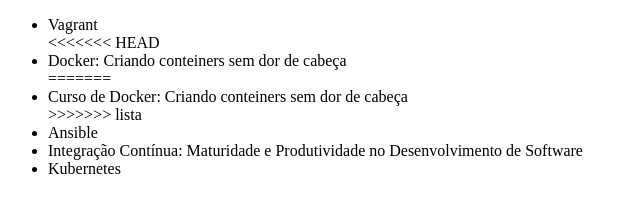
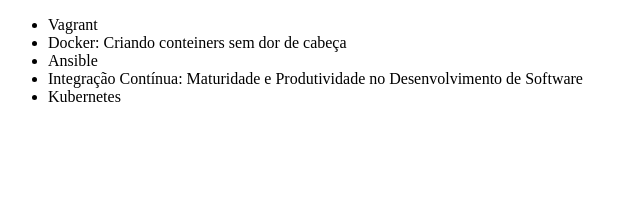
Before and after one commit to Malldini/alura-git, a plain HTML site: page index.html in a window 1280 px wide. Shown: the whole page, without its empty margins (0-640 px from the left). Drawn offline with Linux system fonts and the light colour scheme.

Commit message:
Resolvendo conflito

```diff
--- a/index.html
+++ b/index.html
@@ -7,11 +7,7 @@
 <body>
     <ul>
         <li>Vagrant</li>
-<<<<<<< HEAD
         <li>Docker: Criando conteiners sem dor de cabeça</li>
-=======
-        <li>Curso de Docker: Criando conteiners sem dor de cabeça</li>
->>>>>>> lista
         <li>Ansible</li>
         <li>Integração Contínua: Maturidade e Produtividade no Desenvolvimento de Software</li>
         <li>Kubernetes</li>
```
